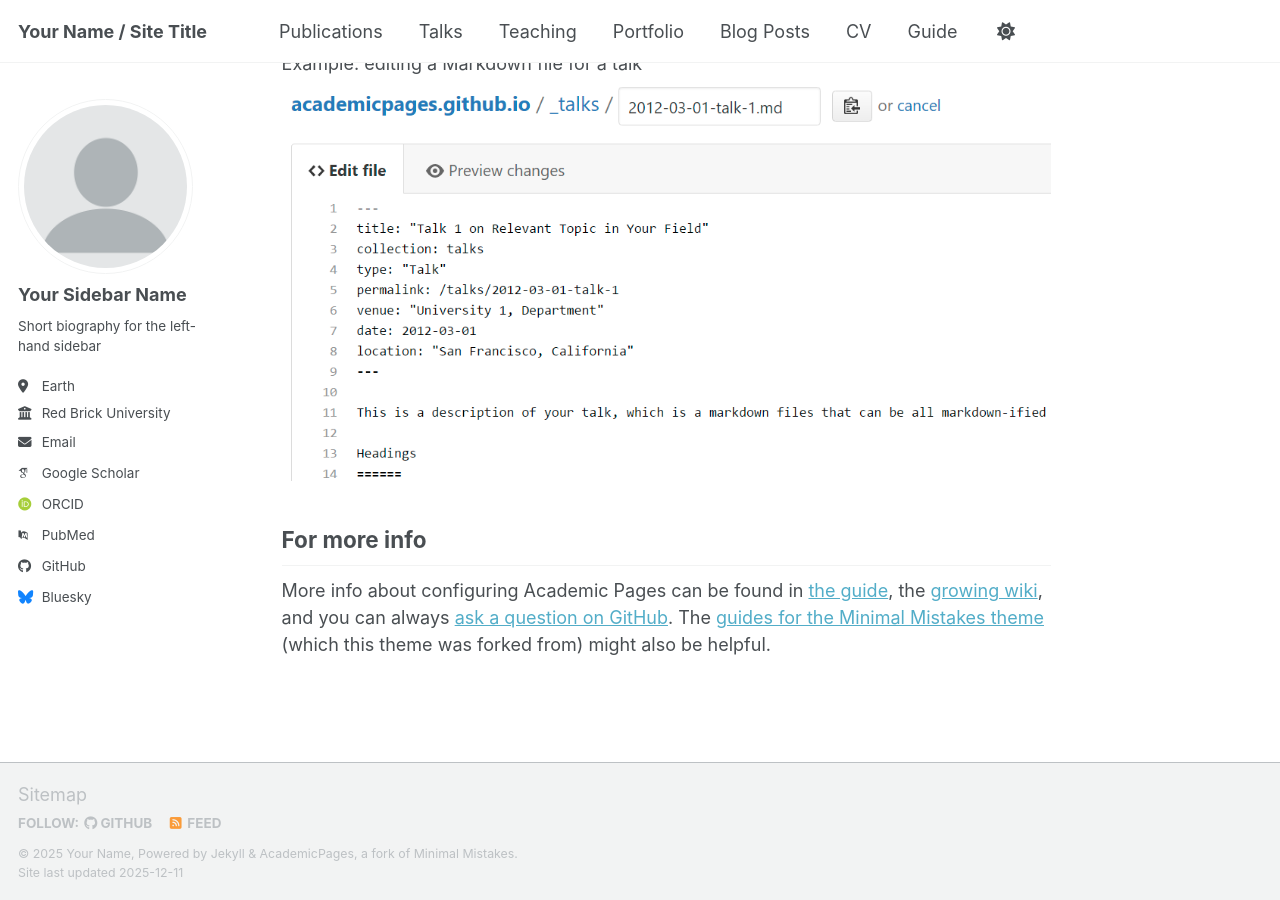
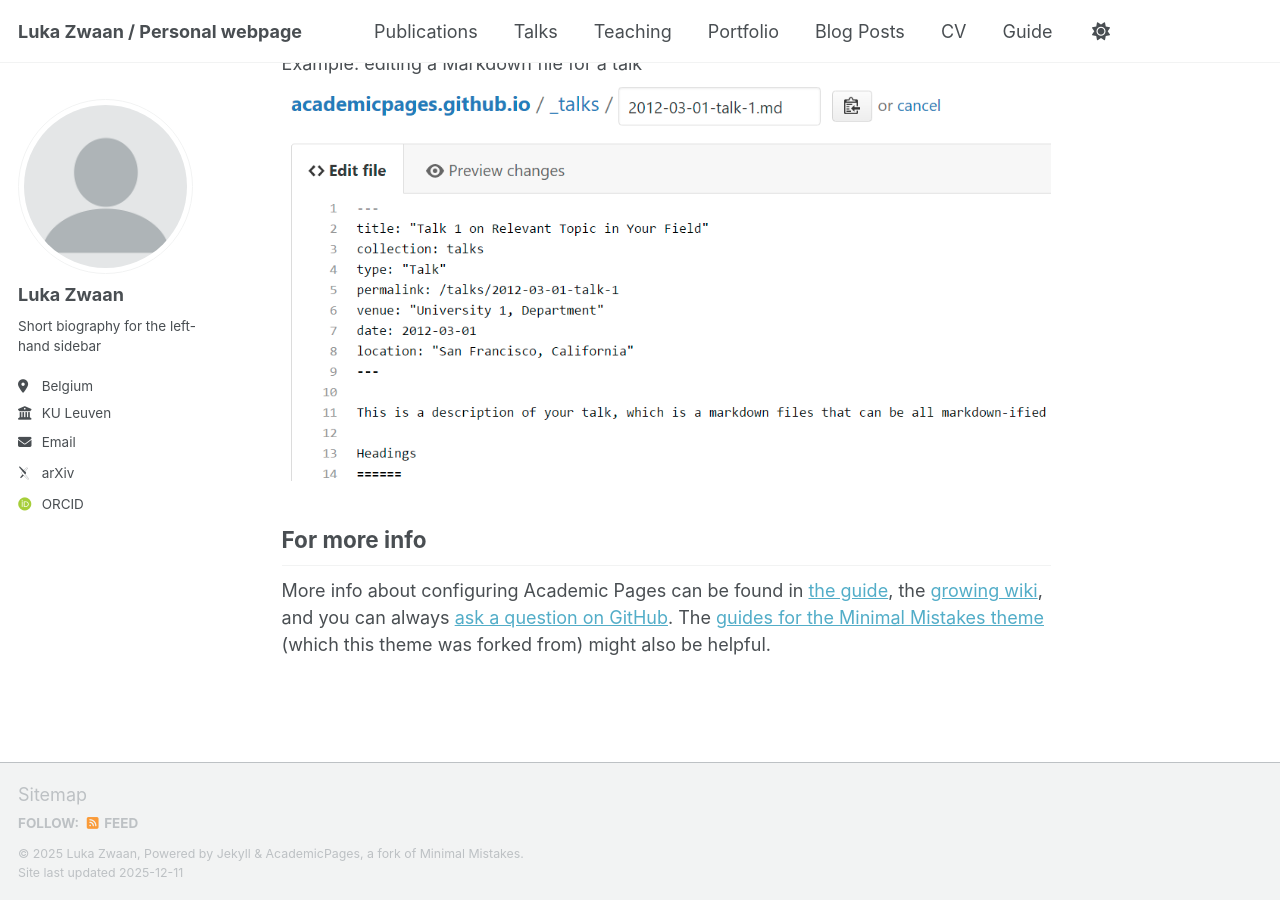
Before and after one commit to LukaZwaan/lukazwaan.github.io, a Jekyll site: the page built from _pages/about.md, in a window 1280 px wide and 900 px high, scrolled down 2718 px. Built offline with Jekyll 4.4.1, drawn with Linux system fonts in a browser that asks for light colours; some web fonts are replaced; a script bundle is joined from its source files by our own code; library files that are not in the unit come from our copies.

Commit message:
Update _config.yml

```diff
--- a/_config.yml
+++ b/_config.yml
@@ -9,14 +9,14 @@
 # Basic Site Settings
 locale                   : "en-US"
 site_theme               : "default" # Currently available options are "default", "air"
-title                    : "Your Name / Site Title"
+title                    : "Luka Zwaan / Personal webpage"
 title_separator          : "-"
-name                     : &name "Your Name"
-description              : &description "Your Name's academic portfolio"   # Update this with a general description of your site, this is the default if not overridden by a page
-url                      : https://academicpages.github.io # The base hostname & protocol for your site e.g. "https://[your GitHub username].github.io",
+name                     : &name "Luka Zwaan"
+description              : &description "Luka Zwaan's personal webpage"   # Update this with a general description of your site, this is the default if not overridden by a page
+url                      : https://lukazwaan.github.io # The base hostname & protocol for your site e.g. "https://[your GitHub username].github.io",
                                                            # or if you already have some other page hosted on Github then use "https://[your GitHub username].github.io/[Your Repo Name]"
 baseurl                  : "" # the subpath of your site, e.g. "/blog"
-repository               : "academicpages/academicpages.github.io"
+repository               : "lukazwaan/lukazwaan.github.io"
 
 # Site Author - The following control what appear as part of the author content on the side bar.
 #               If a field is blank the icon and link will not appear, otherwise it will be shown.
@@ -24,24 +24,24 @@ repository               : "academicpages/academicpages.github.io"
 author:
   # Biographic information
   avatar           : "profile.png"
-  name             : "Your Sidebar Name"
+  name             : "Luka Zwaan"
   pronouns         : # example: "she/her"
   bio              : "Short biography for the left-hand sidebar"
-  location         : "Earth"
-  employer         : "Red Brick University"
+  location         : "Belgium"
+  employer         : "KU Leuven"
   uri              : # URL
-  email            : "none@example.org"
+  email            : "luka.zwaan [at] kuleuven [dot] be"
 
   # Academic websites
   academia         : # URL
-  arxiv            : # URL - Update with the correct link to your profile
-  googlescholar    : "https://scholar.google.com/citations?user=PS_CX0AAAAAJ"
+  arxiv            : "https://arxiv.org/search/math?searchtype=author&query=Zwaan,+L"
+  googlescholar    : # url
   inspire-hep      : # URL
   impactstory      : # URL
-  orcid            : "https://orcid.org/yourorcidurl"
+  orcid            : "https://orcid.org/0009-0004-6731-2911"
   semantic         : # URL
   ssrn             : # URL
-  pubmed           : "https://www.ncbi.nlm.nih.gov/pubmed/?term=john+snow"
+  pubmed           : # URL
   researchgate     : # URL
   scopus           : # URL
   zotero           : # URL
@@ -51,13 +51,13 @@ author:
   bitbucket        : # Username - Update with your username on the site
   codepen          : # Username
   dribbble         : # Username
-  github           : "academicpages"
+  github           : # username
   kaggle           : # Username
   stackoverflow    : # User number or user number and name (i.e., use "1" or "1/jeff-atwood")
 
   # Social media
   artstation       : # Username
-  bluesky          : "bsky.app" # Replace this with you Bluesky username
+  bluesky          : # username
   facebook         : # Username
   flickr           : # Username
   foursquare       : # Username
```
